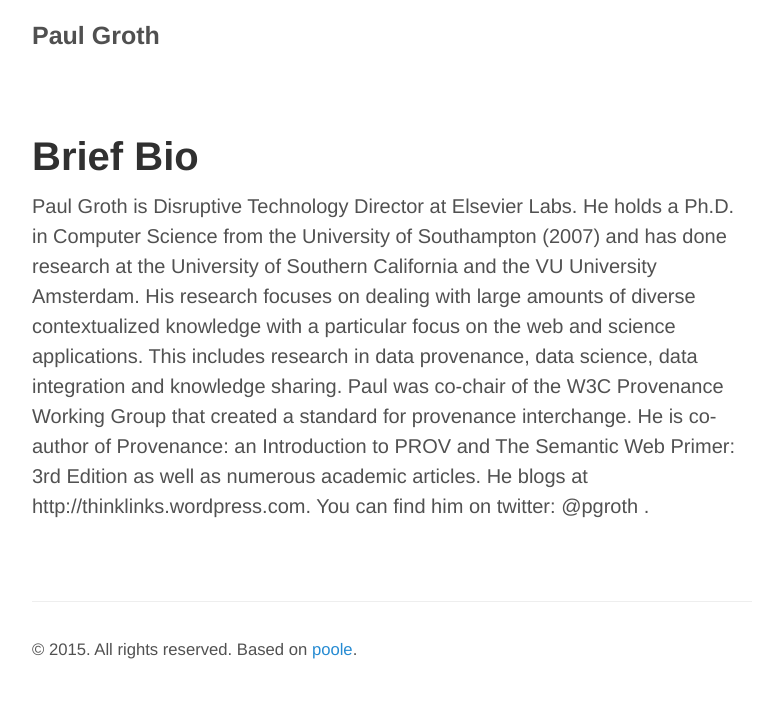
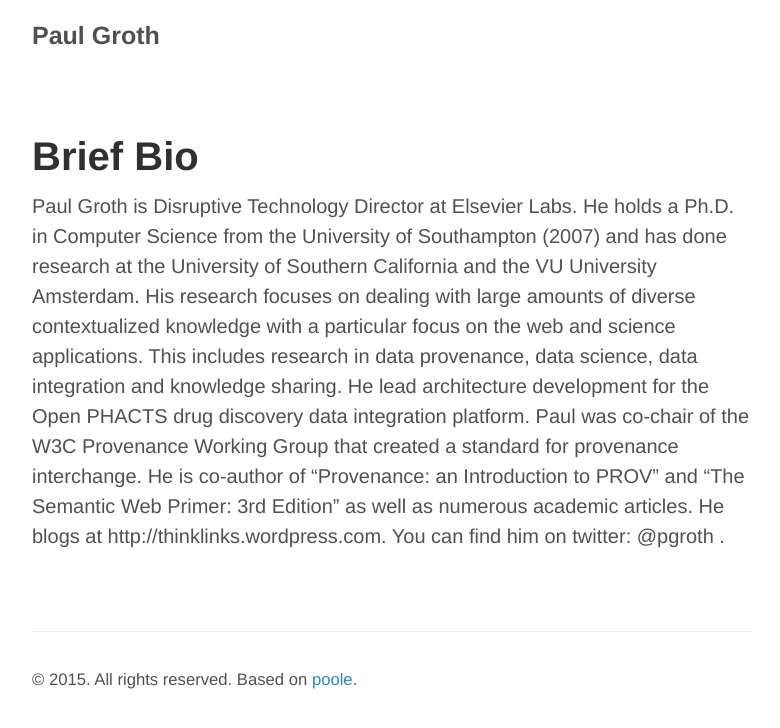
Before and after one commit to pgroth/pgroth.github.com, a Jekyll site: the page built from bio.md, in a window 1280 px wide. Shown: the top 728 px of the page, without its empty margins (248-1028 px from the left). Built offline with Jekyll 4.4.1, drawn with Linux system fonts in a browser that asks for light colours.

Commit message:
Update bio.md

```diff
--- a/bio.md
+++ b/bio.md
@@ -3,4 +3,4 @@
 title: Brief Bio
 ---
 
-Paul Groth is Disruptive Technology Director at Elsevier Labs. He holds a Ph.D. in Computer Science from the University of Southampton (2007) and has done research at the University of Southern California and the VU University Amsterdam. His research focuses on dealing with large amounts of diverse contextualized knowledge with a particular focus on the web and science applications. This includes research in data provenance, data science, data integration and knowledge sharing. Paul was co-chair of the W3C Provenance Working Group that created a standard for provenance interchange. He is co-author of Provenance: an Introduction to PROV and The Semantic Web Primer: 3rd Edition as well as numerous academic articles. He blogs at http://thinklinks.wordpress.com. You can find him on twitter: @pgroth .
+Paul Groth is Disruptive Technology Director at Elsevier Labs. He holds a Ph.D. in Computer Science from the University of Southampton (2007) and has done research at the University of Southern California and the VU University Amsterdam. His research focuses on dealing with large amounts of diverse contextualized knowledge with a particular focus on the web and science applications. This includes research in data provenance, data science, data integration and knowledge sharing. He lead architecture development for the Open PHACTS drug discovery data integration platform. Paul was co-chair of the W3C Provenance Working Group that created a standard for provenance interchange. He is co-author of "Provenance: an Introduction to PROV" and "The Semantic Web Primer: 3rd Edition" as well as numerous academic articles. He blogs at http://thinklinks.wordpress.com. You can find him on twitter: @pgroth .
```
